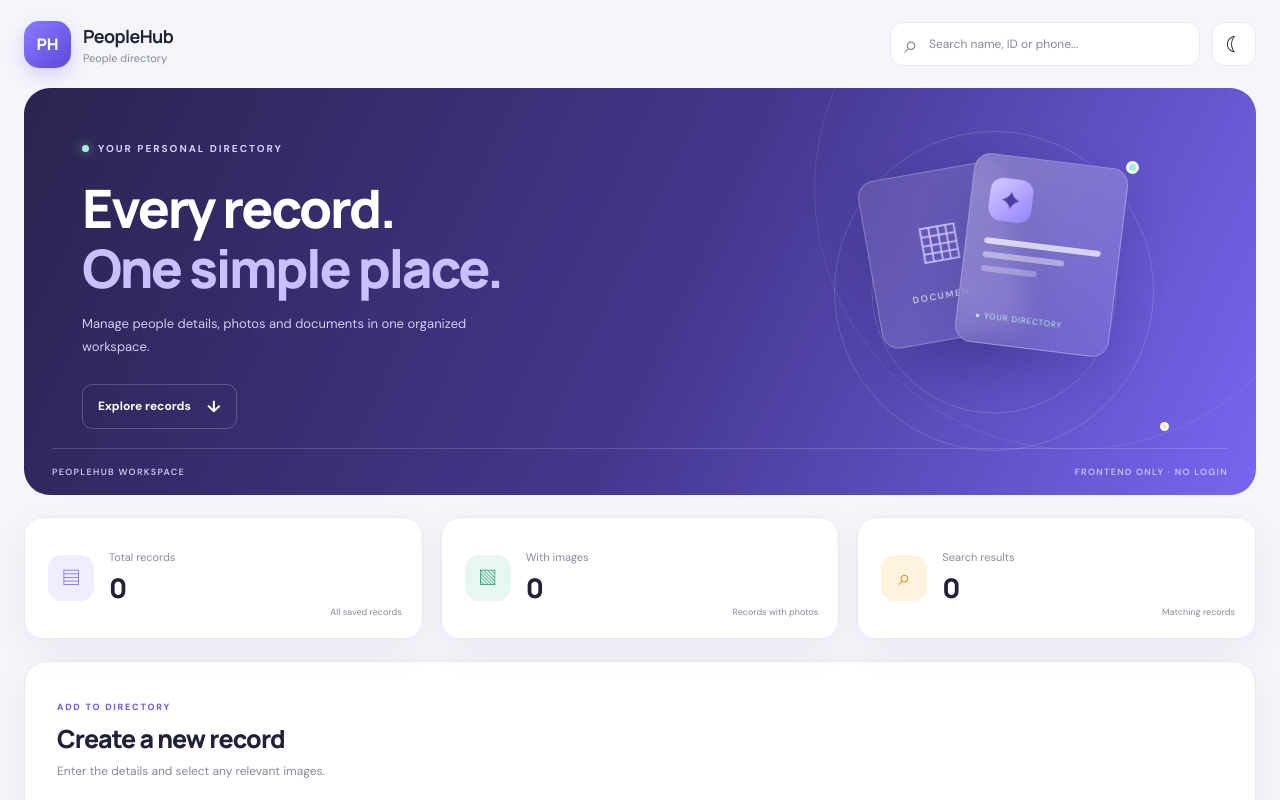
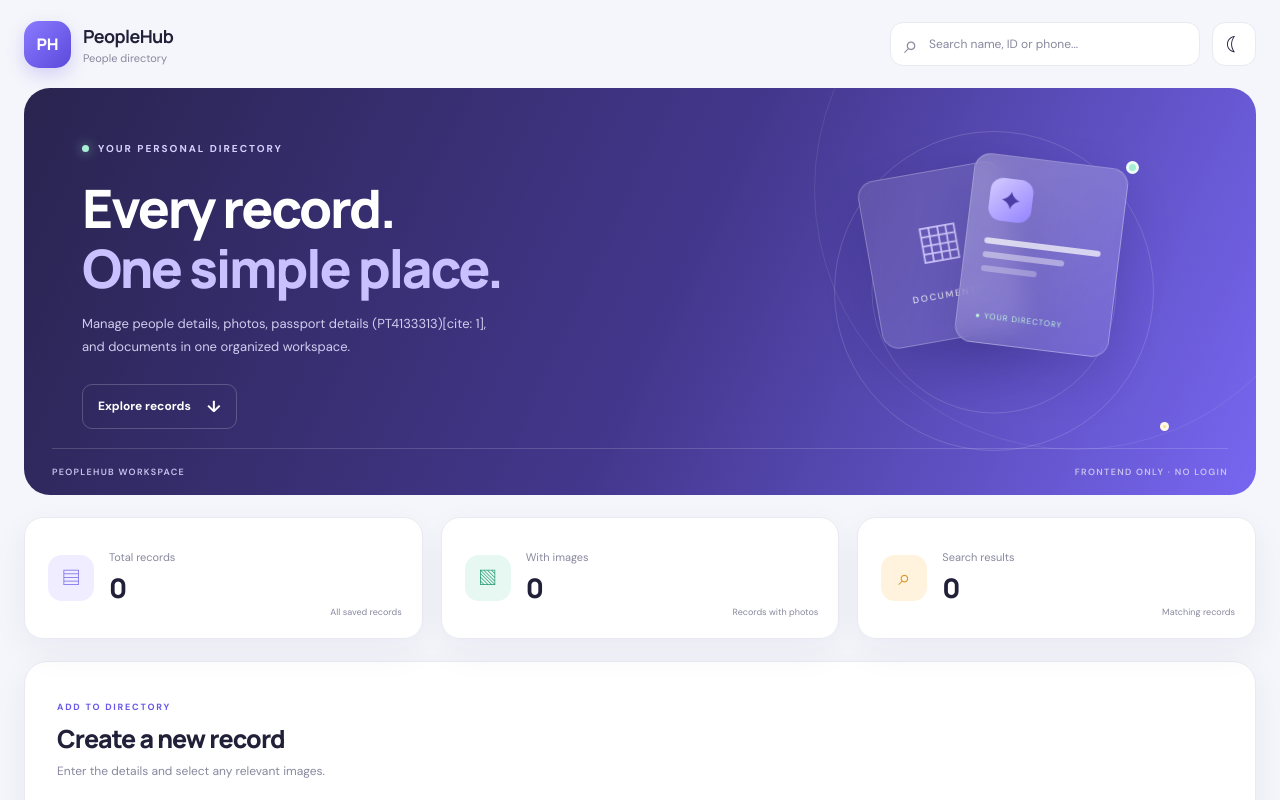
Before and after one commit to QudratUllahKhan9/absherDeshboardFrontend, a React (Vite) app: page / in a window 1280 px wide. Shown: the top 800 px of the page. Built offline with nearby package versions, Linux system fonts and the light colour scheme.

Commit message:
Update App.jsx

```diff
--- a/src/App.jsx
+++ b/src/App.jsx
@@ -15,7 +15,7 @@ const IMAGE_FIELDS = [
 
 const EMPTY_FORM = {
   name: "",
-  idNo: "",
+  idNo: "2555290341", // Populated with Iqama Number from Absher data[cite: 3]
   phone: "",
 };
 
@@ -253,8 +253,7 @@ export default function App() {
             </h1>
 
             <p>
-              Manage people details, photos and documents in one organized
-              workspace.
+              Manage people details, photos, passport details (PT4133313)[cite: 1], and documents in one organized workspace.
             </p>
 
             <a className="hero-link" href="#records">
@@ -362,7 +361,7 @@ export default function App() {
 
               <label className="field">
                 <span>
-                  ID number <b>*</b>
+                  ID number (Iqama) <b>*</b>
                 </span>
                 <input
                   name="idNo"
```
